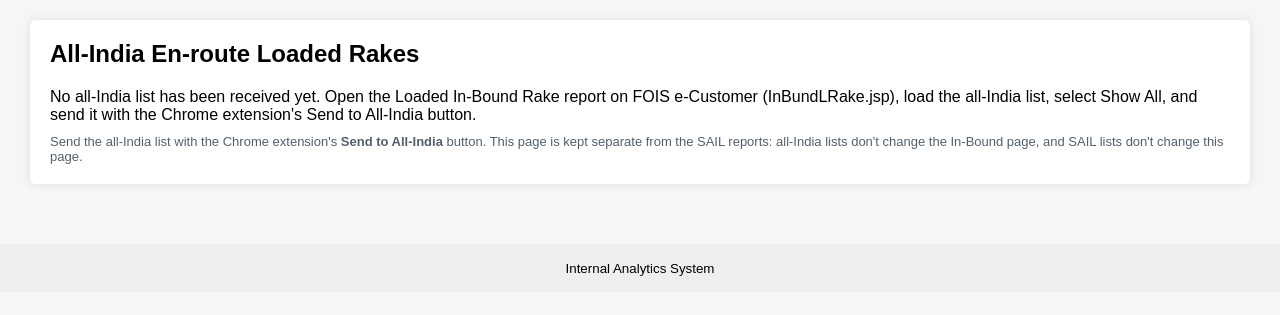
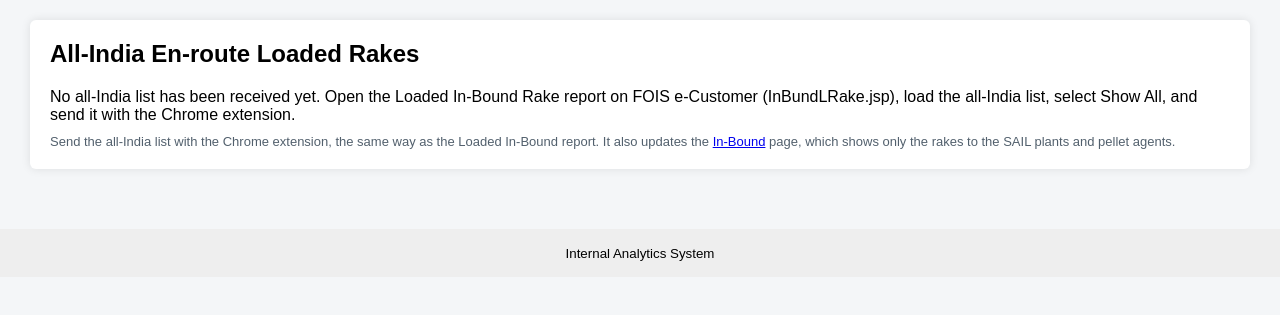
Before and after one commit to sanjay493/rakes_received, a Flask app: page /enroute in a window 1280 px wide. Shown: the part 78-393 px from the top of the page. Run offline with Flask 3, Linux system fonts and the light colour scheme.

Commit message:
Revert "Keep all-India lists apart from the SAIL In-Bound reports, with their own extension button and table"
This reverts commit f66e41c65eb8ce730d8d12957f1f3aab3b15a33d.

```diff
--- a/app.py
+++ b/app.py
@@ -50,7 +50,7 @@ if os.environ.get("REQUIRE_AUTH") == "1" and not APP_PASSWORD:
 def require_login():
     # The import endpoints check API_TOKEN themselves.
     if not APP_PASSWORD or request.endpoint in (
-        "healthz", "import_rakes", "import_inbound", "import_enroute", "import_distances", "import_station_names",
+        "healthz", "import_rakes", "import_inbound", "import_distances", "import_station_names",
     ):
         return None
 
@@ -95,8 +95,10 @@ class Rake(Base):
         UniqueConstraint("received_time", "sttn_from", "sttn_to","cmdt","rake_type","dispatched_time", name="uq_rake_time_to_from_cmdt_type"),
     )
 
-class RakeListColumns:
-    """The columns of a FOIS Loaded In-Bound report, shared by the SAIL and all-India lists."""
+class InboundRake(Base):
+    """One row of a FOIS Loaded In-Bound report. Each import adds a new list; times stay as FOIS shows them."""
+    __tablename__ = "inbound_rakes"
+
     id = Column(Integer, primary_key=True)
     imported_at = Column(DateTime, index=True, nullable=False)
 
@@ -124,16 +126,6 @@ class RakeListColumns:
     loco_no = Column(String)
     loco_type = Column(String)
     expd_arvl_time = Column(String)
-
-class InboundRake(RakeListColumns, Base):
-    """One row of a FOIS Loaded In-Bound report for the SAIL plants and agents, shown on the In-Bound page.
-    Each import adds a new list; times stay as FOIS shows them."""
-    __tablename__ = "inbound_rakes"
-
-class EnrouteRake(RakeListColumns, Base):
-    """One row of the all-India Loaded In-Bound Rake list from FOIS e-Customer, shown only on the
-    All-India page. Kept apart from the SAIL In-Bound lists so neither affects the other."""
-    __tablename__ = "enroute_rakes"
 
 class RailDistance(Base):
     """Goods distance from a station to a plant yard, looked up once on the Railways' RBS site by
@@ -285,13 +277,15 @@ def missing_distance_pairs(rakes, session):
     return sorted(pairs)
 
 def missing_station_codes(rakes, session):
-    """Source and destination codes of rakes going to the plants or agents that have no name in the
-    station mappings and have never been looked up on FOIS."""
+    """Codes with no name in the station mappings that have never been looked up on FOIS: the source and
+    destination of rakes to the plants or agents, and the source of any rake for consignee SAIL."""
     looked_up = {code for (code,) in session.query(StationLookup.code).all()}
     codes = set()
     for rake in rakes:
         if station_code(rake.sttn_to) in INBOUND_DESTINATIONS:
             codes.update(filter(None, (station_code(rake.sttn_from), station_code(rake.sttn_to))))
+        elif is_sail(rake.cnsg) and station_code(rake.sttn_from):
+            codes.add(station_code(rake.sttn_from))
     return sorted(code for code in codes if code not in station_mappings and code not in looked_up)
 
 MAX_STATION_NAME = 80
@@ -661,53 +655,30 @@ def import_rakes():
     inserted, skipped = insert_cleaned_data(df_clean)
     return jsonify(received=len(df_raw), inserted=inserted, skipped=skipped)
 
-def read_rake_list(model):
-    """Read a Loaded In-Bound table from the request as new model rows, all with one import time.
-    Returns (records, rows received, None), or (None, None, error response)."""
+@app.route("/api/inbound", methods=["POST"])
+def import_inbound():
+    """Save a Loaded In-Bound table as the latest list of rakes on the way."""
     data, error = read_import_request()
     if error:
-        return None, None, error
+        return error
 
     columns = data["columns"]
     rows = data["rows"]
     if not isinstance(columns, list) or not isinstance(rows, list):
-        return None, None, (jsonify(error="Expected JSON with columns and rows"), 400)
+        return jsonify(error="Expected JSON with columns and rows"), 400
 
     fields = [INBOUND_HEADINGS.get(re.sub(r"[\s._]", "", str(c).lower())) for c in columns]
     if "rake_id" not in fields or "sttn_to" not in fields:
-        return None, None, (jsonify(error="Could not read the table: RAKE ID and STTN TO are required"), 400)
+        return jsonify(error="Could not read the table: RAKE ID and STTN TO are required"), 400
 
     imported_at = datetime.now(IST).replace(tzinfo=None)
     records = [
-        model(imported_at=imported_at, **{f: v for f, v in zip(fields, row) if f})
+        InboundRake(imported_at=imported_at, **{f: v for f, v in zip(fields, row) if f})
         for row in rows
         if isinstance(row, list) and len(row) == len(columns)
     ]
     if not records:
-        return None, None, (jsonify(error="The table has no usable rows"), 400)
-    return records, len(rows), None
-
-@app.route("/api/enroute", methods=["POST"])
-def import_enroute():
-    """Save the all-India Loaded In-Bound Rake list for the All-India page. It doesn't touch the
-    SAIL In-Bound lists, and starts no station or distance lookups."""
-    records, received, error = read_rake_list(EnrouteRake)
-    if error:
-        return error
-    session = SessionDB()
-    try:
-        session.add_all(records)
-        session.commit()
-    finally:
-        session.close()
-    return jsonify(received=received, inserted=len(records))
-
-@app.route("/api/inbound", methods=["POST"])
-def import_inbound():
-    """Save a Loaded In-Bound table as the latest list of rakes on the way."""
-    records, received, error = read_rake_list(InboundRake)
-    if error:
-        return error
+        return jsonify(error="The table has no usable rows"), 400
 
     session = SessionDB()
     try:
@@ -719,7 +690,7 @@ def import_inbound():
         session.close()
 
     return jsonify(
-        received=received,
+        received=len(rows),
         inserted=len(records),
         missing_distances=[{"from": start, "to": end} for start, end in missing],
         missing_stations=missing_names,
@@ -898,6 +869,11 @@ def loading_datetime(value):
             pass
     return None
 
+def not_plant_list():
+    """SQL condition for a rake going somewhere other than the plants and agents. A list with any such
+    rake is an all-India list, rather than one filtered to the SAIL plants."""
+    return ~func.upper(func.trim(func.coalesce(InboundRake.sttn_to, ""))).in_(list(INBOUND_DESTINATIONS))
+
 def party_report(rakes, key, other):
     """Rakes per key party (consigner or consignee), most first, each with the other parties as
     [(code, rakes)], most first."""
@@ -918,9 +894,9 @@ def shared_source_report(session, latest_at):
     end = latest_at.date()
     start = end - timedelta(days=SHARED_SOURCE_DAYS - 1)
     rows = (
-        session.query(EnrouteRake.rake_id, EnrouteRake.load_name, EnrouteRake.sttn_from,
-                      EnrouteRake.cnsg, EnrouteRake.ldng_time, EnrouteRake.imported_at)
-        .filter(EnrouteRake.imported_at >= datetime.combine(start, datetime.min.time()))
+        session.query(InboundRake.rake_id, InboundRake.load_name, InboundRake.sttn_from,
+                      InboundRake.cnsg, InboundRake.ldng_time, InboundRake.imported_at)
+        .filter(InboundRake.imported_at >= datetime.combine(start, datetime.min.time()))
         .all()
     )
     loadings = {}
@@ -971,12 +947,12 @@ def enroute_data():
     """The latest all-India list, by consigner and by consignee, and the shared-source table."""
     session = SessionDB()
     try:
-        latest_at = session.query(func.max(EnrouteRake.imported_at)).scalar()
+        latest_at = session.query(func.max(InboundRake.imported_at)).filter(not_plant_list()).scalar()
         if not latest_at:
             return {"imported_at": None}
         rakes = (
-            session.query(EnrouteRake.cnsr, EnrouteRake.cnsg)
-            .filter(EnrouteRake.imported_at == latest_at)
+            session.query(InboundRake.cnsr, InboundRake.cnsg)
+            .filter(InboundRake.imported_at == latest_at)
             .all()
         )
         shared = shared_source_report(session, latest_at)
--- a/chrome_extension/popup.html
+++ b/chrome_extension/popup.html
@@ -11,8 +11,6 @@
     input { box-sizing: border-box; width: 100%; margin-bottom: 10px; padding: 6px; }
     button { width: 100%; padding: 8px; font: inherit; font-weight: 600; cursor: pointer; }
     button:disabled { cursor: default; }
-    button + button { margin-top: 8px; }
-    [hidden] { display: none; }
     .error { color: #b42318; }
     .success { color: #05603a; }
     .note { margin: 10px 0 0; font-size: 12px; color: #52606d; }
@@ -24,7 +22,6 @@
   <label for="token">API token</label>
   <input id="token" type="password" autocomplete="off">
   <button id="send" disabled>Send to dashboard</button>
-  <button id="send-enroute" hidden disabled>Send to All-India</button>
   <p class="note">Sends only the report table, to rakes-received.fly.dev, and only when you click Send.</p>
   <script src="extract.js"></script>
   <script src="popup.js"></script>
--- a/templates/enroute.html
+++ b/templates/enroute.html
@@ -86,13 +86,12 @@
     {% else %}
     <p style="margin-bottom: 0;">
         No all-India list has been received yet. Open the Loaded In-Bound Rake report on FOIS e-Customer
-        (InBundLRake.jsp), load the all-India list, select Show All, and send it with the Chrome extension's
-        Send to All-India button.
+        (InBundLRake.jsp), load the all-India list, select Show All, and send it with the Chrome extension.
     </p>
     {% endif %}
     <p class="note">
-        Send the all-India list with the Chrome extension's <strong>Send to All-India</strong> button. This page is kept
-        separate from the SAIL reports: all-India lists don't change the In-Bound page, and SAIL lists don't change this page.
+        Send the all-India list with the Chrome extension, the same way as the Loaded In-Bound report. It also
+        updates the <a href="{{ url_for('inbound') }}">In-Bound</a> page, which shows only the rakes to the SAIL plants and pellet agents.
     </p>
 </div>
 
@@ -164,7 +163,7 @@
     <p>No rakes for consignee {{ sail }} were loaded in these {{ days }} days.</p>
     {% endif %}
     <p class="note">
-        Every all-India list sent in these {{ days }} days counts, so rakes already delivered are still included; a rake that
+        Every list sent in these {{ days }} days counts, so rakes already delivered are still included; a rake that
         appears in several lists is counted once, by Rake ID and loading time (LDNG TIME). {{ sail }} means consignee (CNSG) {{ sail }}.
     </p>
 </div>
```
Also changed, not shown: chrome_extension/popup.js (+6 -17 lines), README.md, chrome_extension/manifest.json.
